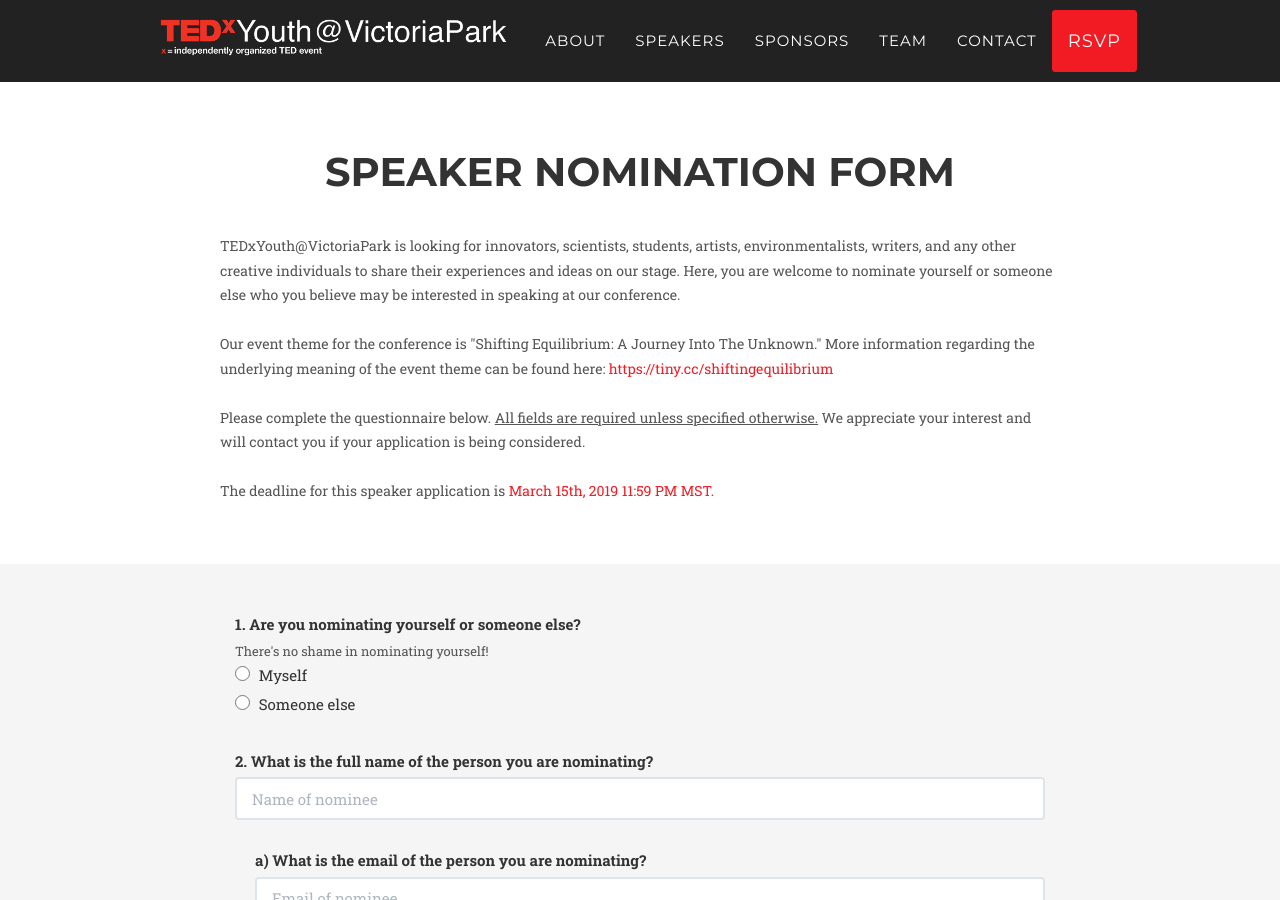
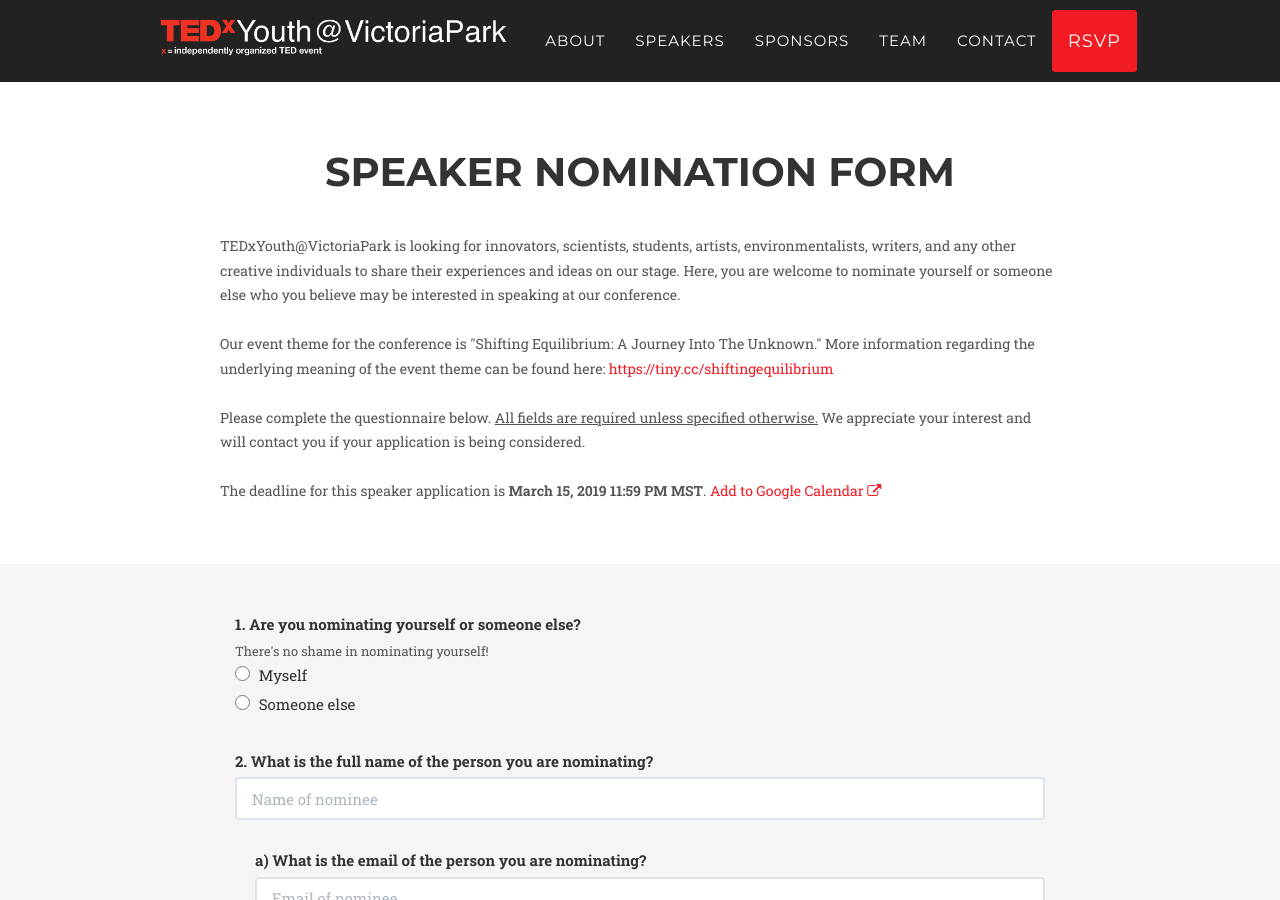
Before and after one commit to rxyang0/tedxyouthvictoriapark, a Jekyll site: the page built from nominatespeaker.html, in a window 1280 px wide and 900 px high. Built offline with Jekyll 4.4.1, drawn with Linux system fonts in a browser that asks for light colours; some web fonts are replaced.

Commit message:
Add a GCal link for speaker application deadline

```diff
--- a/nominatespeaker.html
+++ b/nominatespeaker.html
@@ -16,7 +16,11 @@
                     <br><br>
                     Please complete the questionnaire below. <u>All fields are required unless specified otherwise.</u> We appreciate your interest and will contact you if your application is being considered.
                     <br><br>
-                    The deadline for this speaker application is <time class="text-primary" datetime="2019-02-15 23:59">March 15th, 2019 11:59 PM MST.</time>
+                    The deadline for this speaker application is <b><time datetime="2019-03-15 23:59">March 15, 2019 11:59 PM MST</time></b>.
+                    <a target="_blank" href="https://calendar.google.com/calendar/r/eventedit?text=TEDxYouth@VictoriaPark+Speaker+Application+Deadline&dates=20190315T235900/20190315T235900&ctz=America/Edmonton&details=https://tedxyouthvictoriapark.ca/nominatespeaker/">
+                    Add to Google Calendar
+                    <i class="fa fa-external-link"></i>
+                    </a>
                 </p>
             </div>
         </div>
```
